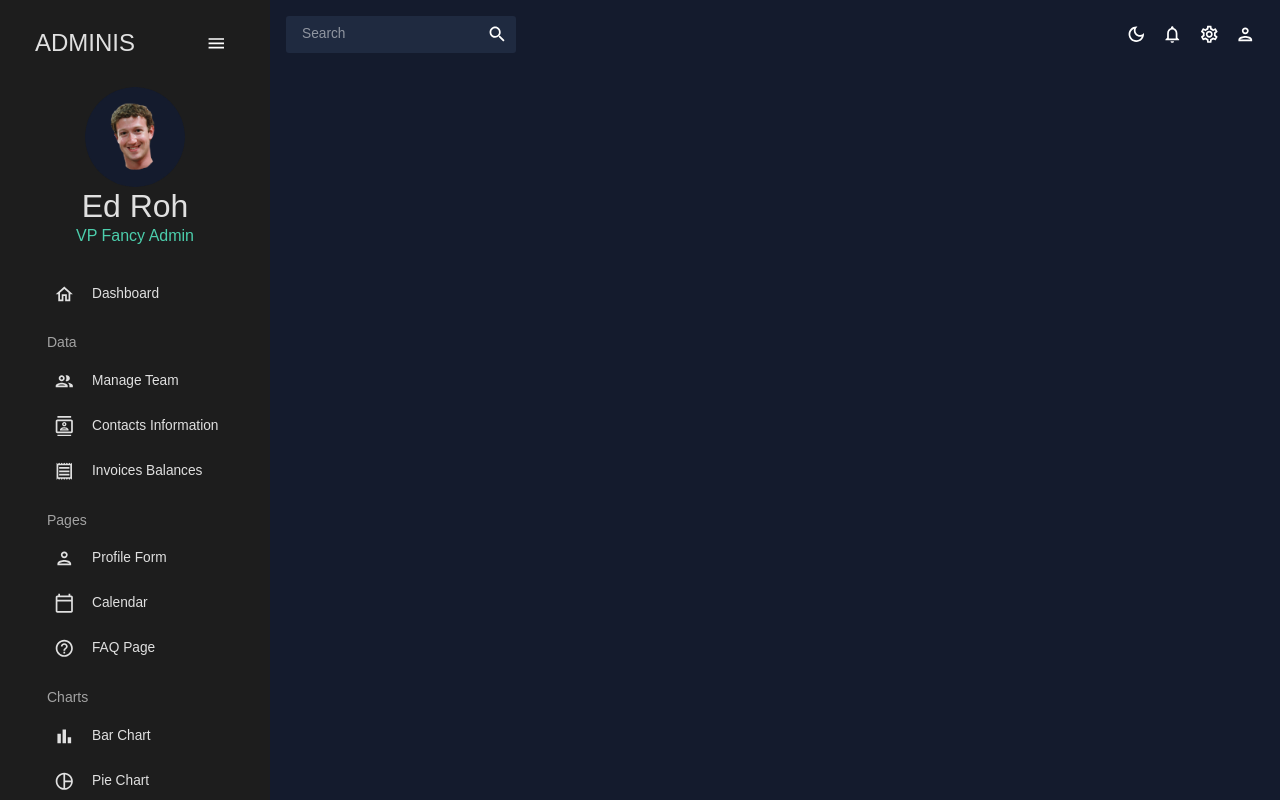
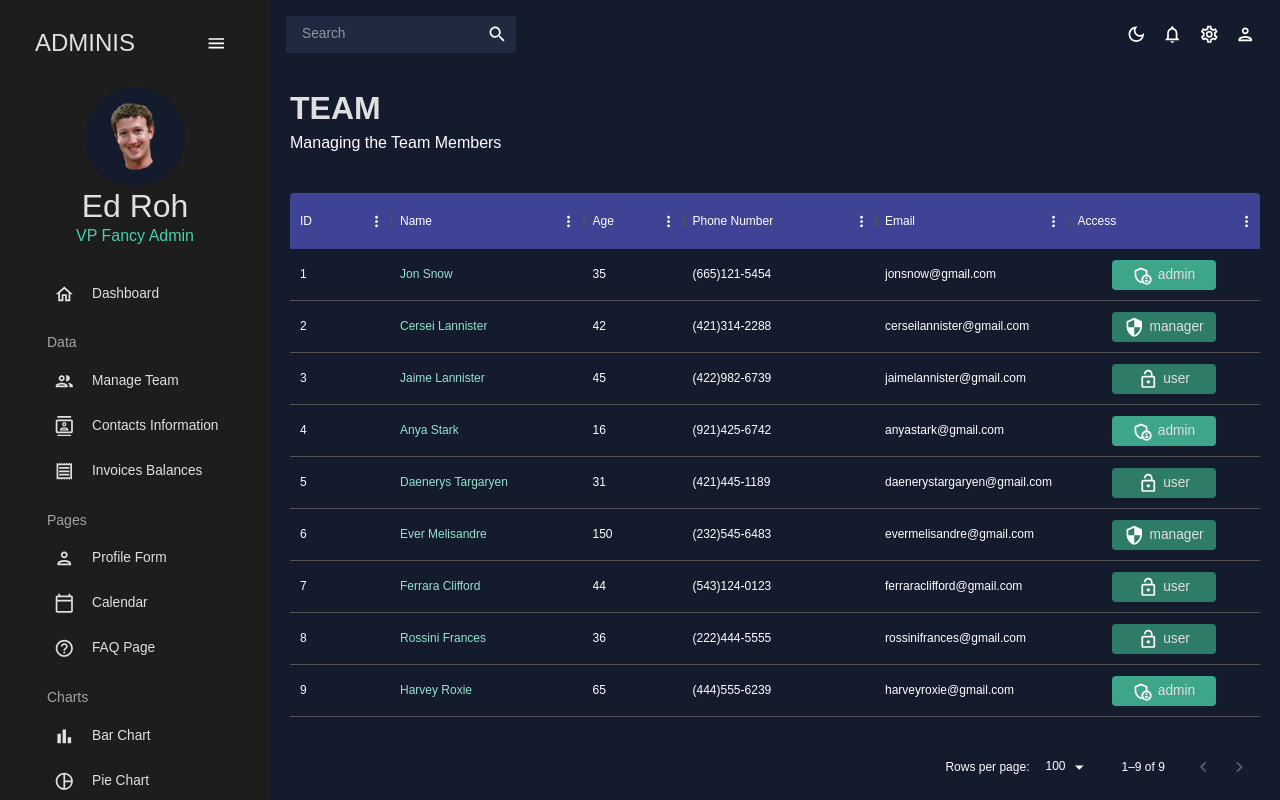
Before and after one commit to Ighareeb/React_practice-projects, a React (Create React App) app in the folder admin-dashboard/: page /team in a window 1280 px wide. Built offline with nearby package versions, Linux system fonts and the light colour scheme; the HTML template or start-up script is replaced by a standard one.

Commit message:
created some of the pages for the app /scenes/team/index.jsx TESTED COMPONENT RENDERING OK

```diff
--- a/admin-dashboard/src/App.js
+++ b/admin-dashboard/src/App.js
@@ -4,7 +4,7 @@
 import Topbar from './scenes/global/Topbar';
 import SidebarNav from './scenes/global/Sidebar';
 import Dashboard from './scenes/dashboard';
-// import Team from './scenes/team';
+import Team from './scenes/team';
 // import Invoices from './scenes/invoices';
 // import Contacts from './scenes/contacts';
 // import Bar from './scenes/bar';
@@ -28,7 +28,7 @@
 						<Topbar />
 						<Routes>
 							<Route path="/" element={<Dashboard />} />
-							{/* <Route path="/team" element={<Team />} /> */}
+							<Route path="/team" element={<Team />} />
 							{/* <Route path="/contacts" element={<Contacts />} /> */}
 							{/* <Route path="/invoices" element={<Invoices />} /> */}
 							{/* <Route path="/bar" element={<Bar />} /> */}
--- /dev/null
+++ b/admin-dashboard/src/scenes/team/index.jsx
@@ -0,0 +1,103 @@
+import { Box, Typography, useTheme } from '@mui/material';
+import { DataGrid } from '@mui/x-data-grid'; //https://mui.com/x/react-data-grid/
+import { tokens } from '../../theme';
+import { mockDataTeam } from '../../data/mockData';
+import AdminPanelSettingsOutlinedIcon from '@mui/icons-material/AdminPanelSettingsOutlined';
+import LockOpenOutlinedIcon from '@mui/icons-material/LockOpenOutlined';
+import SecurityOutlinedIcon from '@mui/icons-material/SecurityOutlined';
+import Header from '../../components/Header';
+
+export default function Team() {
+	const theme = useTheme();
+	const colors = tokens(theme.palette.mode);
+
+	const columns = [
+		{ field: 'id', headerName: 'ID' },
+		{
+			field: 'name',
+			headerName: 'Name',
+			flex: 1,
+			cellClassName: 'name-column--cell',
+		},
+		// note cellClassName is the CSS class you can use to style the cell in CSS file
+		{
+			field: 'age',
+			headerName: 'Age',
+			type: 'number',
+			headerAlign: 'left',
+			align: 'left',
+		},
+		{
+			field: 'phone',
+			headerName: 'Phone Number',
+			flex: 1,
+		},
+		{
+			field: 'email',
+			headerName: 'Email',
+			flex: 1,
+		},
+		{
+			field: 'access',
+			headerName: 'Access',
+			flex: 1,
+			//renderCell prop allows return of custom component for each cell in the column depending on function logic (in this case 'access')
+			renderCell: ({ row: { access } }) => {
+				return (
+					<Box
+						width="60%"
+						m="0 auto"
+						p="5px"
+						display="flex"
+						justifyContent="center"
+						borderRadius="4px"
+						// style background color based on access
+						backgroundColor={
+							access === 'admin'
+								? colors.greenAccent[600]
+								: colors.greenAccent[700]
+						}
+					>
+						{/* use different icons based on access */}
+						{access === 'admin' && <AdminPanelSettingsOutlinedIcon />}
+						{access === 'manager' && <SecurityOutlinedIcon />}
+						{access === 'user' && <LockOpenOutlinedIcon />}
+						<Typography color={colors.grey[100]} sx={{ ml: '5px' }}>
+							{access}
+						</Typography>
+					</Box>
+				);
+			},
+		},
+	];
+	return (
+		// need to define Box and height explicitly for it to display in the UI properly (initially height is 100%)
+		<Box m="20px">
+			<Header title="TEAM" subtitle="Managing the Team Members" />
+			<Box
+				m="40px 0 0 0"
+				height="75vh"
+				//CSS-in-JS styles for a Material-UI DataGrid component
+				//you can find these classNames for dataGrid by inspecting the DOM in browser
+				sx={{
+					'& .MuiDataGrid-root': { border: 'none' },
+					'& .MuiDataGrid-cell': { borderBottom: 'none' },
+					'& .name-column--cell': { color: colors.greenAccent[300] },
+					'& .MuiDataGrid-columnHeaders': {
+						backgroundColor: colors.blueAccent[700],
+						borderBottom: 'none',
+					},
+					'& .MuiDataGrid-virtualScroller': {
+						backgroundColor: ' colors.primary[400]',
+					},
+					'& .MuiDataGrid-footerContainer': {
+						borderTop: 'none',
+						backgroundColor: ' colors.blueAccent[700]',
+					},
+				}}
+			>
+				<DataGrid rows={mockDataTeam} columns={columns} />
+			</Box>
+		</Box>
+	);
+}
```
